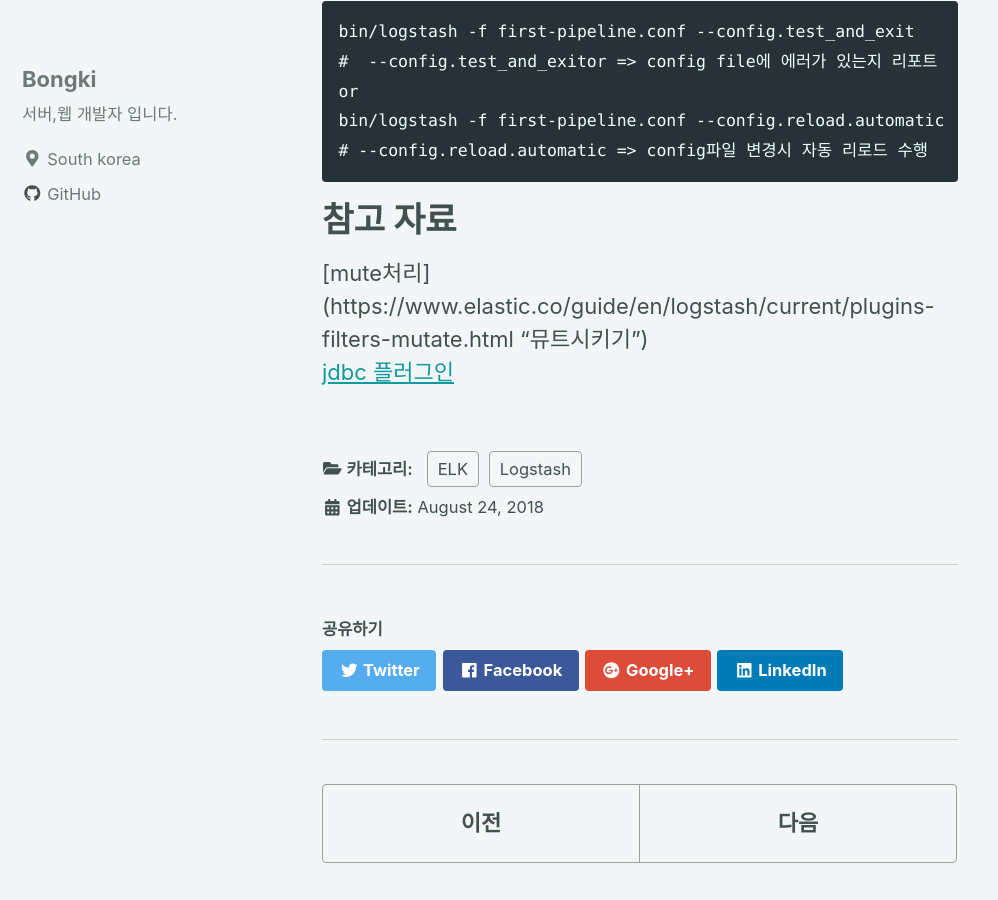
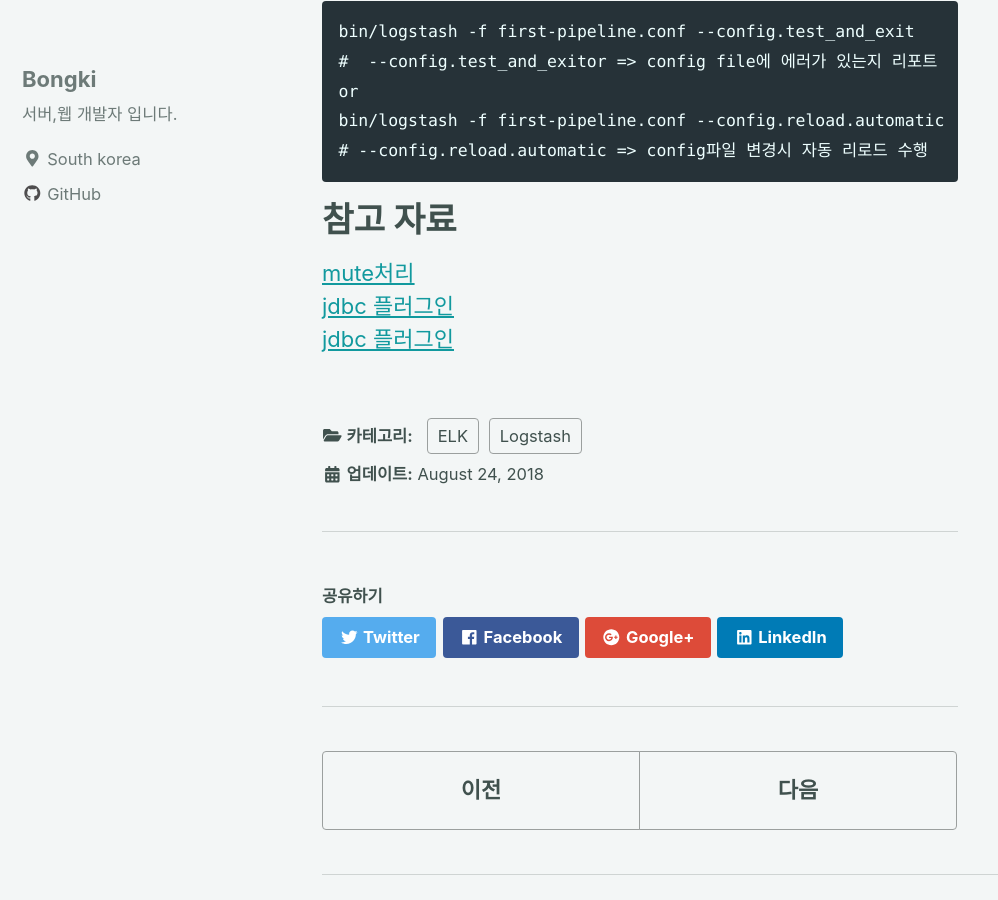
Before and after one commit to hsb0202/hsb0202.github.io, a Jekyll site: the page built from _posts/2018-08-24-logstash-post.md, in a window 1280 px wide and 900 px high, scrolled down 2862 px. Shown: the whole window, without its empty margins (0-998 px from the left). Built offline with Jekyll 4.4.1, drawn with Linux system fonts in a browser that asks for light colours; nearby versions of some CDN libraries.

Commit message:
Update 2018-08-24-logstash-post.md

````diff
--- a/_posts/2018-08-24-logstash-post.md
+++ b/_posts/2018-08-24-logstash-post.md
@@ -102,5 +102,6 @@ bin/logstash -f first-pipeline.conf --config.reload.automatic
 # --config.reload.automatic => config파일 변경시 자동 리로드 수행
 ```
 # 참고 자료
-[mute처리] (https://www.elastic.co/guide/en/logstash/current/plugins-filters-mutate.html "뮤트시키기") <br/>
+[mute처리](https://www.elastic.co/guide/en/logstash/current/plugins-filters-mutate.html "뮤트시키기") <br/>
 [jdbc 플러그인](https://discuss.elastic.co/t/jdbc-mssql-server-connection/44324/2 "jdbc플러그인") <br/>
+[jdbc 플러그인](https://medium.com/@erangadulshan.14/pushing-relational-data-to-elasticsearch-using-logstash-jdbc-input-plugin-48af81ed1000 "jdbc플러그인가이드")
````
